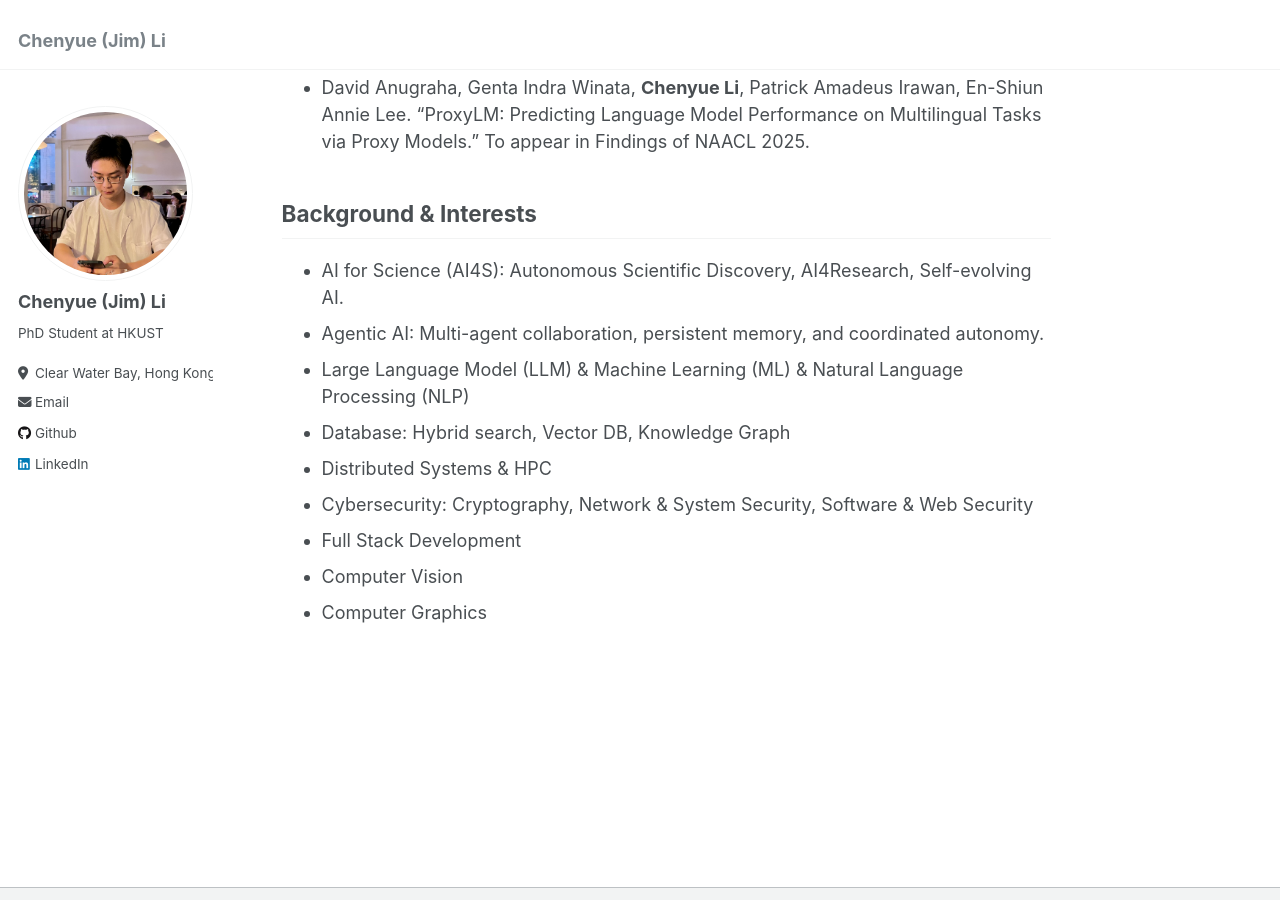
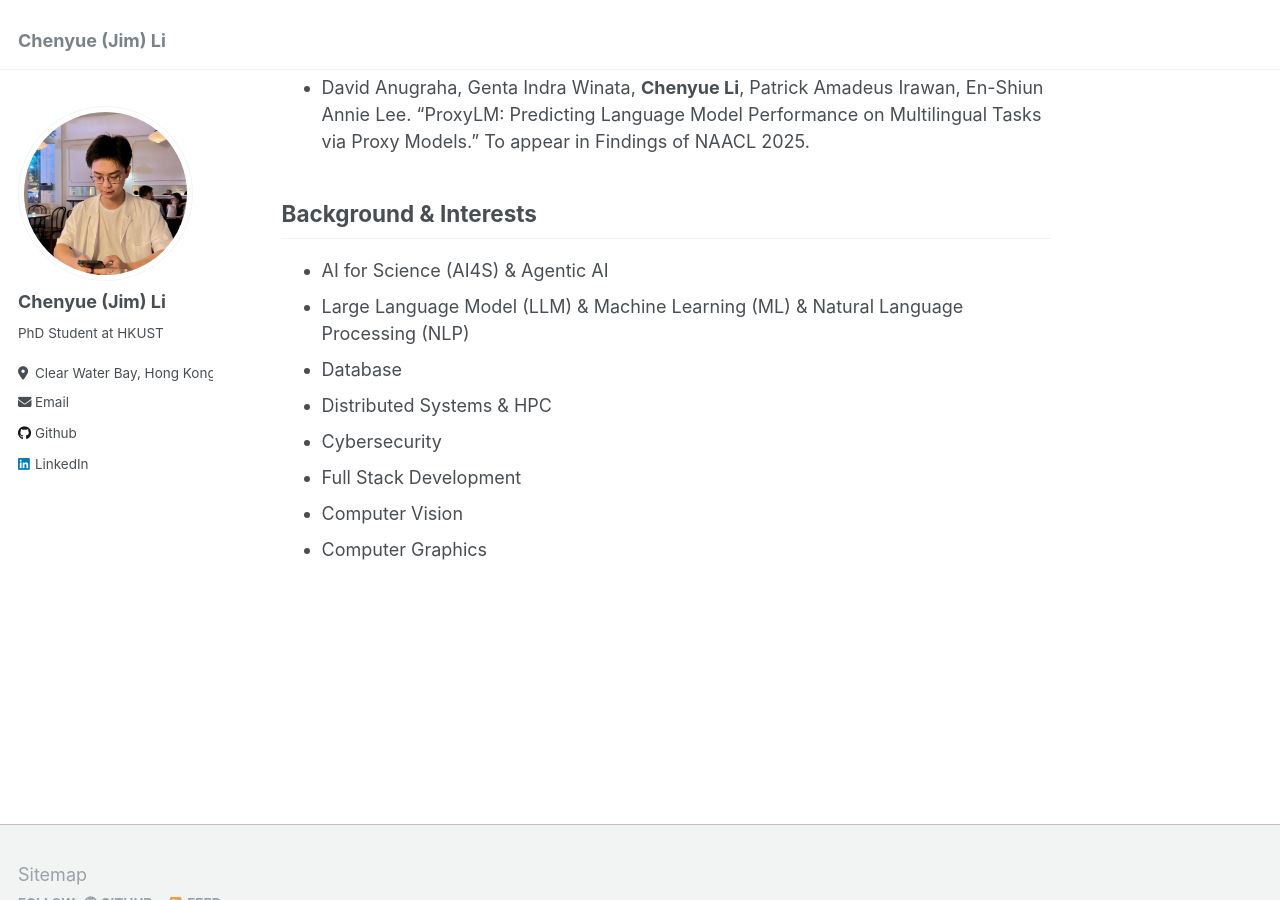
Before and after one commit to jimschenchen/jimschenchen.github.io, a Jekyll site: the page built from _pages/about.md, in a window 1280 px wide and 900 px high, scrolled down 1486 px. Built offline with Jekyll 4.4.1, drawn with Linux system fonts in a browser that asks for light colours; part of the change alters nothing that is shown.

Commit message:
Update about.md

```diff
--- a/_pages/about.md
+++ b/_pages/about.md
@@ -50,16 +50,21 @@ Publications
 
 Background & Interests
 -----
-- AI for Science (AI4S): Autonomous Scientific Discovery, AI4Research, Self-evolving AI.
+- AI for Science (AI4S) & Agentic AI
+- Large Language Model (LLM) & Machine Learning (ML) & Natural Language Processing (NLP)
+- Database
+- Distributed Systems & HPC
+- Cybersecurity
+- Full Stack Development
+- Computer Vision
+- Computer Graphics
+
+<!-- - AI for Science (AI4S): Autonomous Scientific Discovery, AI4Research, Self-evolving AI.
 - Agentic AI: Multi-agent collaboration, persistent memory, and coordinated autonomy.
 - Large Language Model (LLM) & Machine Learning (ML) & Natural Language Processing (NLP)
 - Database: Hybrid search, Vector DB, Knowledge Graph
 - Distributed Systems & HPC
-- Cybersecurity: Cryptography, Network & System Security, Software & Web Security
-- Full Stack Development
-- Computer Vision
-- Computer Graphics
-
+- Cybersecurity: Cryptography, Network & System Security, Software & Web Security -->
 
 <!-- Honors & awards
 -----
```
